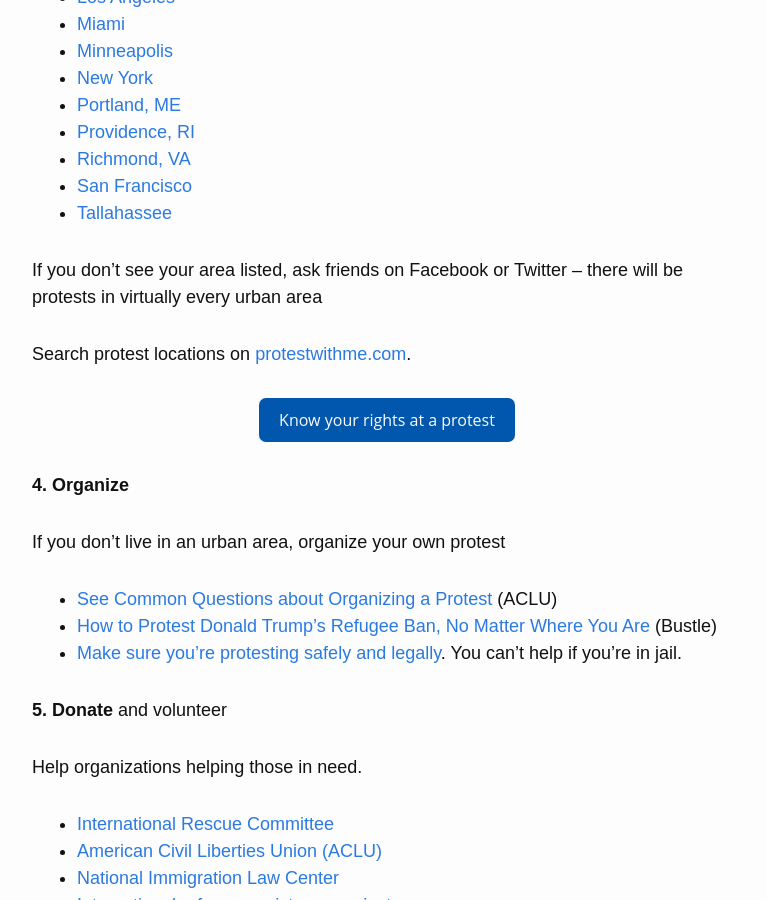
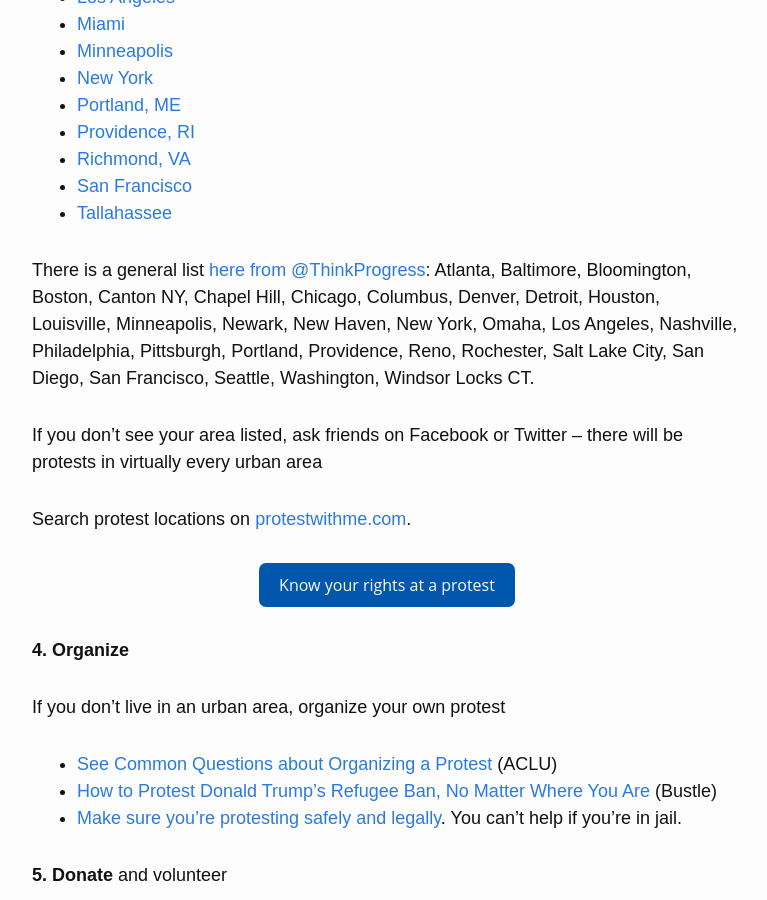
Before and after one commit to RichardLitt/stranded-by-trump, a Jekyll site: the page built from index.md, in a window 1280 px wide and 900 px high, scrolled down 2636 px. Shown: the whole window, without its empty margins (253-1020 px from the left). Built offline with Jekyll 4.4.1, drawn with Linux system fonts in a browser that asks for light colours; nearby versions of some CDN libraries; our own code applies the rules of GitHub Pages for plain Markdown files.

Commit message:
Add list from ThinkProgress

```diff
--- a/index.md
+++ b/index.md
@@ -83,6 +83,8 @@ _This list may be out of date. Take to twitter and Facebook in your area to find
   * [San Francisco](https://www.facebook.com/events/1851001951851194)
   * [Tallahassee](https://www.facebook.com/events/949637481837442/)
 
+There is a general list [here from @ThinkProgress](https://thinkprogress.org/muslim-ban-protests-344f6e66022e#.lwuybt2c5): Atlanta, Baltimore, Bloomington, Boston, Canton NY, Chapel Hill, Chicago, Columbus, Denver, Detroit, Houston, Louisville, Minneapolis, Newark, New Haven, New York, Omaha, Los Angeles, Nashville, Philadelphia, Pittsburgh, Portland, Providence, Reno, Rochester, Salt Lake City, San Diego, San Francisco, Seattle, Washington, Windsor Locks CT.
+
 If you don’t see your area listed, ask friends on Facebook or Twitter -- there will be protests in virtually every urban area
 
 Search protest locations on [protestwithme.com](http://www.protestwithme.com/).
```
